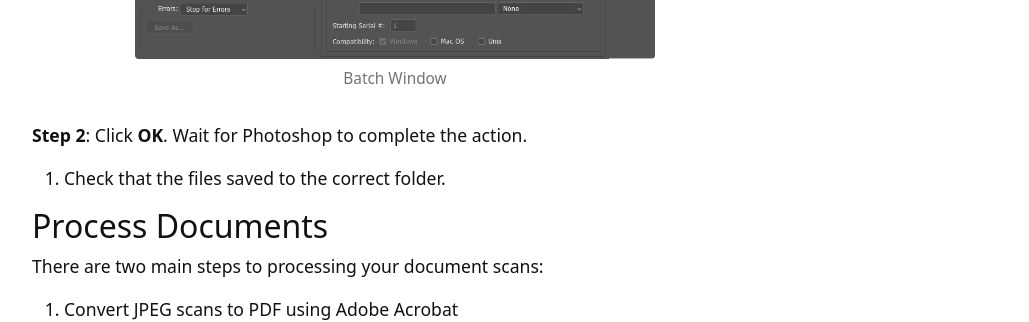
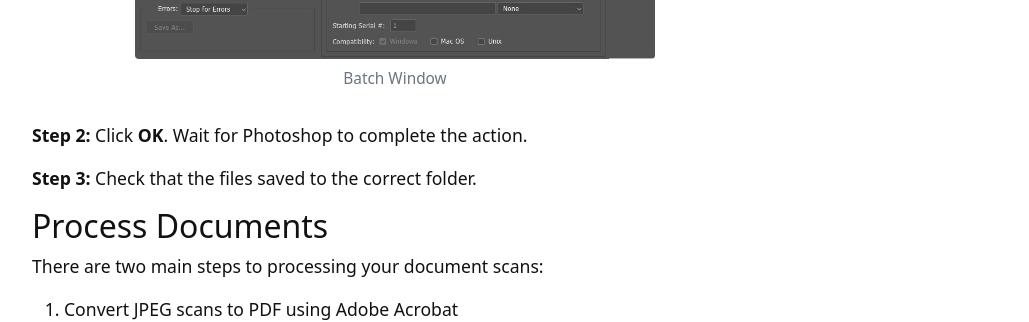
Before and after one commit to kitstokes/digi-proc, a Jekyll site: the page built from content/1-processing.md, in a window 1280 px wide and 900 px high, scrolled down 2588 px. Shown: the part 137-459 px from the top of the window, without its empty margins (245-1274 px from the left). Built offline with Jekyll 4.4.1, drawn with Linux system fonts in a browser that asks for light colours.

Commit message:
add steps to convert

```diff
--- a/content/1-processing.md
+++ b/content/1-processing.md
@@ -73,9 +73,9 @@ There are two main steps to processing your image scans:
 
 {% include figure.html img="processing_3.jpeg" alt="Batch Window" caption="Batch Window" width="75%" %}
 
-**Step 2**: Click **OK**. Wait for Photoshop to complete the action.
+**Step 2:** Click **OK**. Wait for Photoshop to complete the action.
 
-3. Check that the files saved to the correct folder.
+**Step 3:** Check that the files saved to the correct folder.
 
 {:#documents}
 ## Process Documents
```
